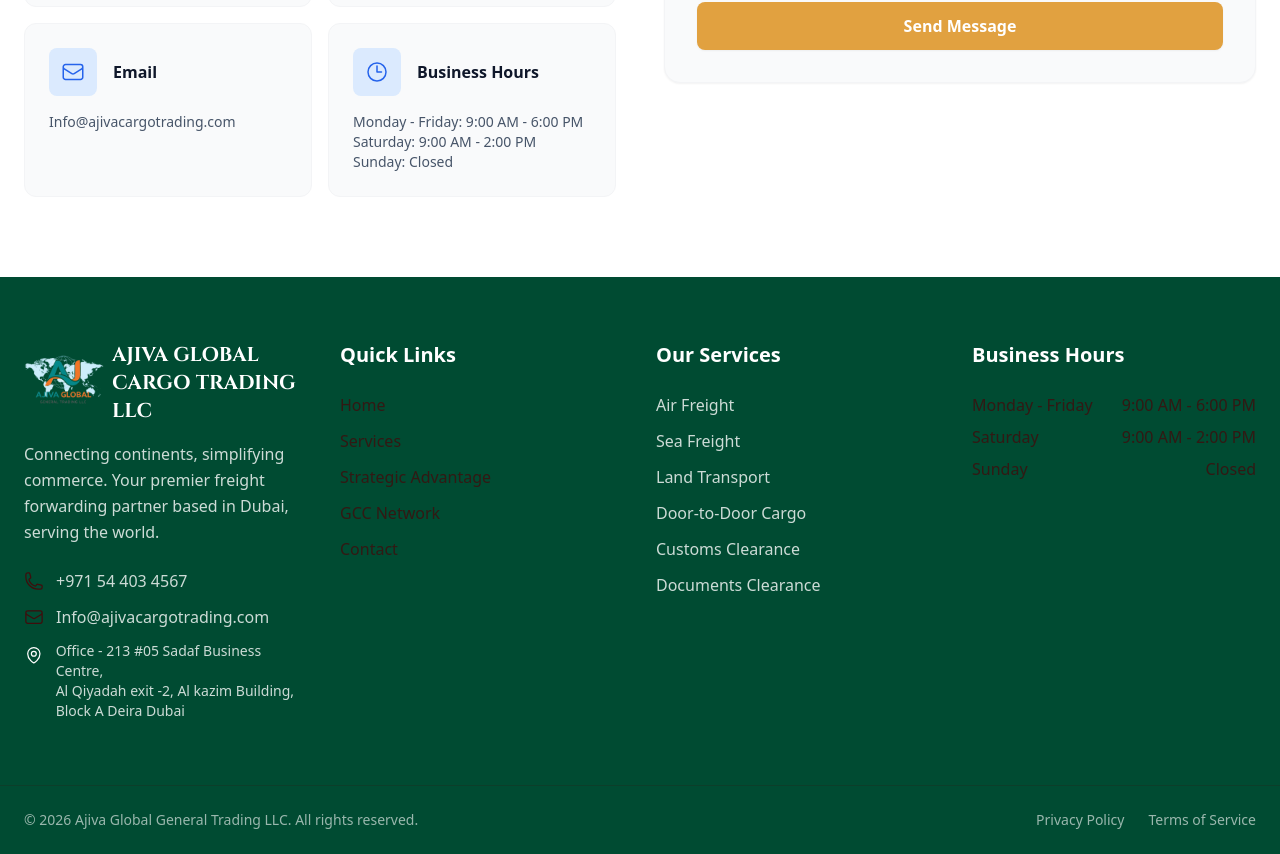
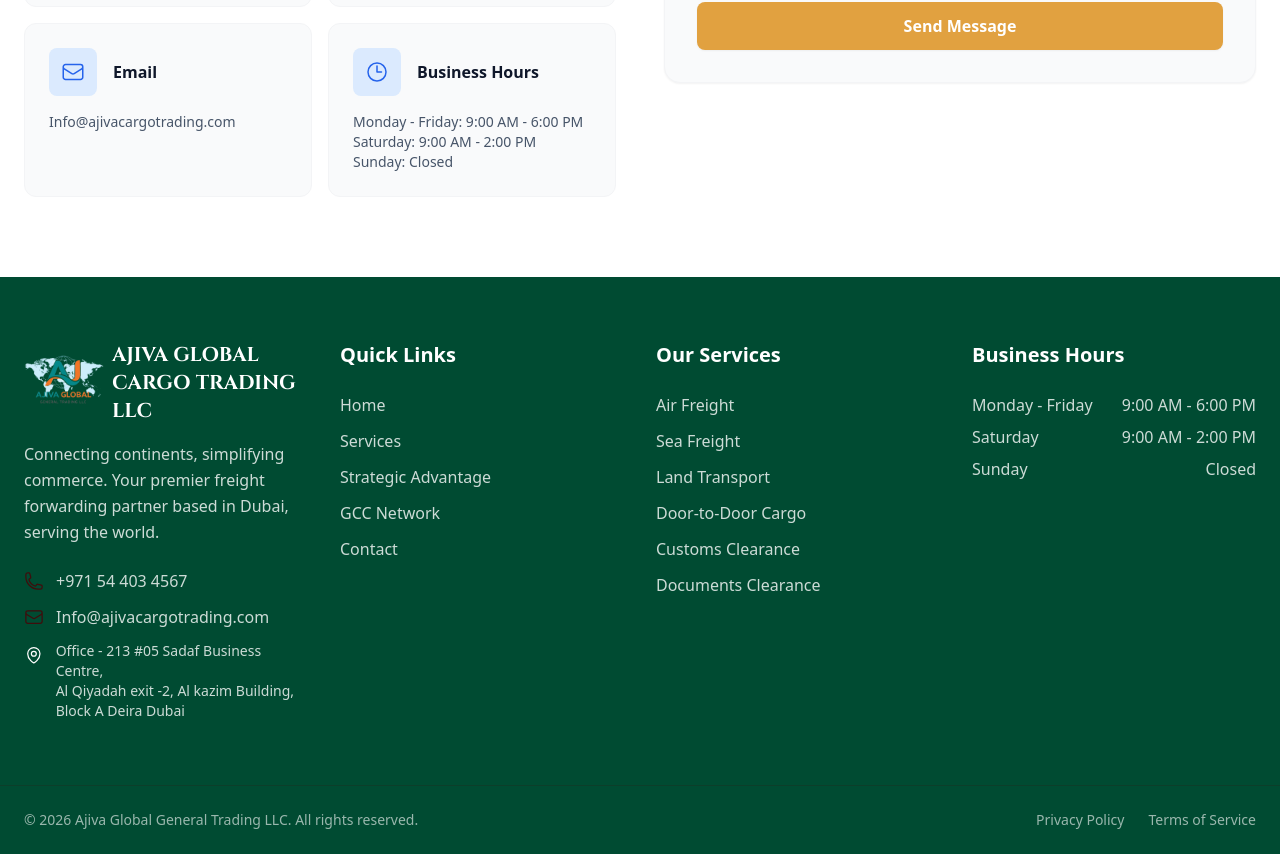
Before and after one commit to sabyasachi-arya/Pseudo_Webpage-, a React (Create React App) app: page / in a window 1280 px wide. Shown: the part 6762-7616 px from the top of the page. Built offline with nearby package versions, Linux system fonts and the light colour scheme.

Commit message:
Update Footer.tsx

```diff
--- a/src/components/Footer.tsx
+++ b/src/components/Footer.tsx
@@ -74,7 +74,7 @@ const Footer = () => {
                 <li key={index}>
                   <a
                     href={link.href}
-                    className="text-emerald/80 hover:text-white transition-colors duration-200"
+                    className="text-white/80 hover:text-white transition-colors duration-200"
                   >
                     {link.name}
                   </a>
@@ -106,7 +106,7 @@ const Footer = () => {
             transition={{ duration: 0.6, delay: 0.3 }}
           >
             <h3 className="text-xl font-bold mb-6 text-white">Business Hours</h3>
-            <div className="space-y-2 text-emerald/80">
+            <div className="space-y-2 text-white/80">
               <div className="flex justify-between">
                 <span>Monday - Friday</span>
                 <span>9:00 AM - 6:00 PM</span>
```
